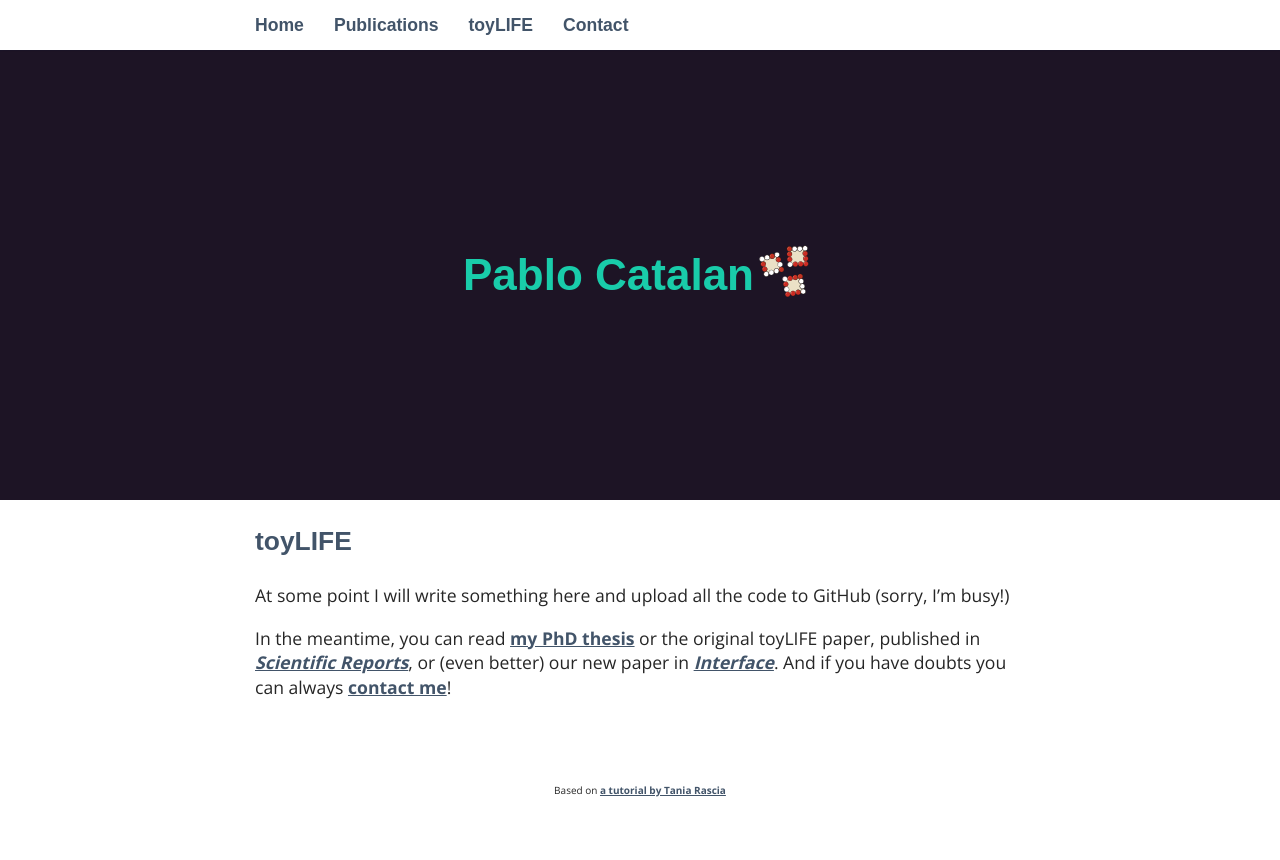
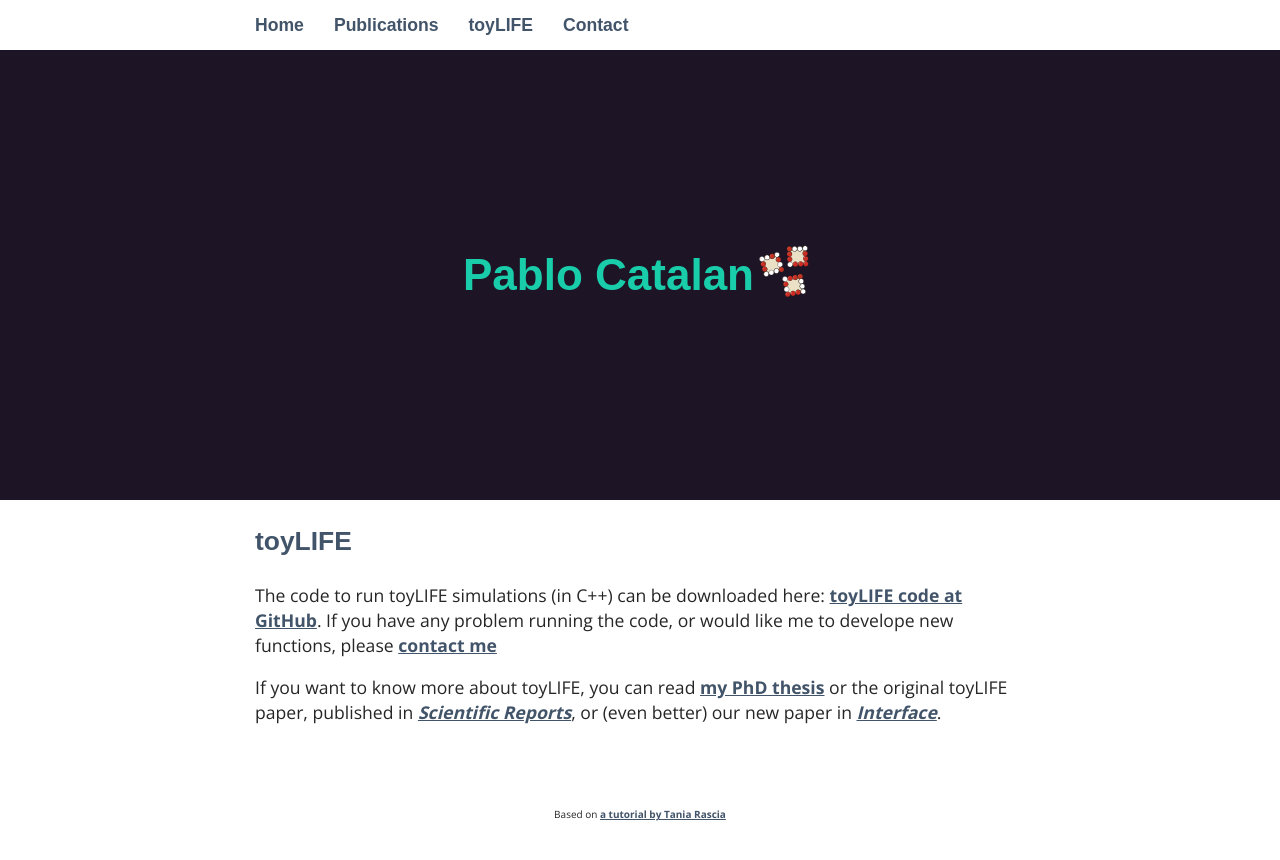
Before and after one commit to PabloCatalan/pablocatalan.github.io, a Jekyll site: the page built from _pages/02_toyLIFE.md, in a window 1280 px wide. Shown: the top 860 px of the page. Built offline with Jekyll 4.4.1, drawn with Linux system fonts in a browser that asks for light colours; some web fonts are replaced.

Commit message:
Update 02_toyLIFE.md

```diff
--- a/_pages/02_toyLIFE.md
+++ b/_pages/02_toyLIFE.md
@@ -5,6 +5,6 @@ permalink: /toyLIFE/
 ---
 
 
-At some point I will write something here and upload all the code to GitHub (sorry, I'm busy!)
+The code to run toyLIFE simulations (in C++) can be downloaded here: [toyLIFE code at GitHub](https://github.com/pablocatalan/toylife/). If you have any problem running the code, or would like me to develope new functions, please [contact me](/contact.md)
 
-In the meantime, you can read [my PhD thesis](/papers/pablocatalan_phdtesis.pdf) or the original toyLIFE paper, published in [*Scientific Reports*](/papers/arias2014_toylife.pdf), or (even better) our new paper in [*Interface*](/papers/catalan2018_toyLIFE_complexity.pdf). And if you have doubts you can always [contact me](/contact.md)!
+If you want to know more about toyLIFE, you can read [my PhD thesis](/papers/pablocatalan_phdtesis.pdf) or the original toyLIFE paper, published in [*Scientific Reports*](/papers/arias2014_toylife.pdf), or (even better) our new paper in [*Interface*](/papers/catalan2018_toyLIFE_complexity.pdf).
```
